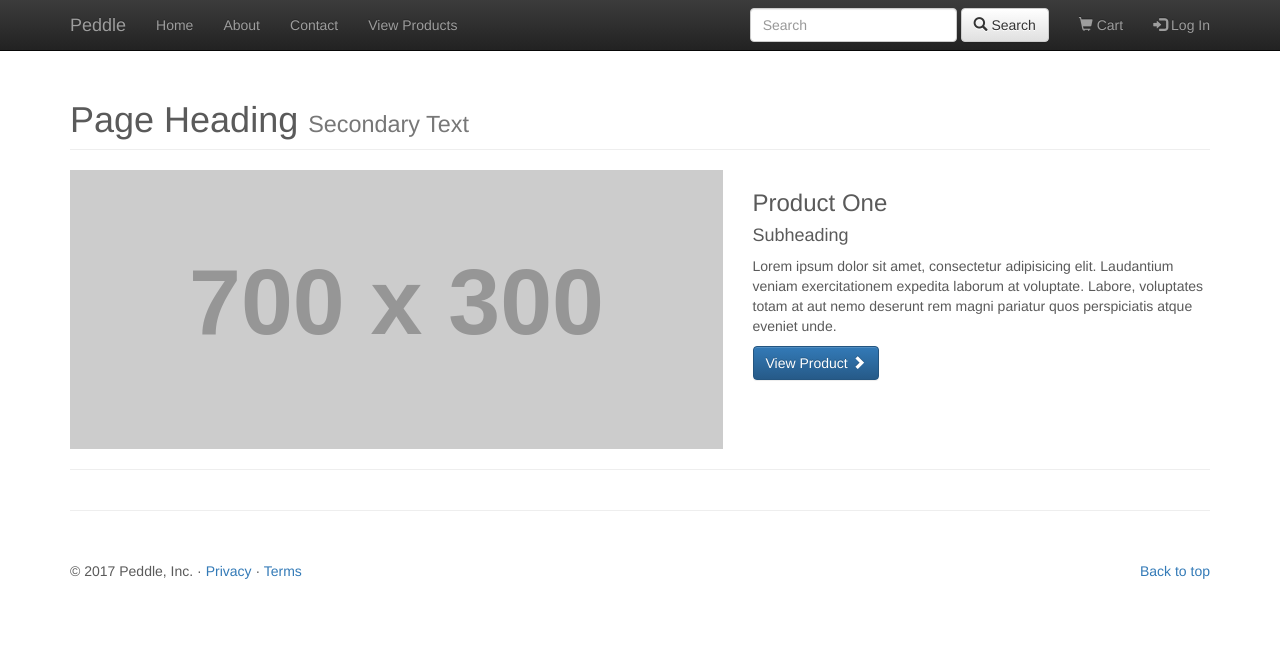
After one commit to mayankmtg/peddle, a Django app: page /home/cart/ in a window 1280 px wide. The commit adds this page. Shown: the top 670 px of the page. Run offline with Django 3.2, Linux system fonts and the light colour scheme; grey boxes labelled with a size stand in for pictures from a placeholder-image service; some libraries are stand-ins or nearby versions.

Commit message:
product details

```diff
--- a/Home/models.py
+++ b/Home/models.py
@@ -21,3 +21,5 @@ class Offer(models.Model):
 
 	def __str__(self):
 		return self.product.name
+
+#class Cart(models.Model):
--- /dev/null
+++ b/Home/static/Home/css/1-col-portfolio.css
@@ -0,0 +1,9 @@
+/*!
+ * Start Bootstrap - 1 Col Portfolio (http://startbootstrap.com/)
+ * Copyright 2013-2016 Start Bootstrap
+ * Licensed under MIT (https://github.com/BlackrockDigital/startbootstrap/blob/gh-pages/LICENSE)
+ */
+
+footer {
+    margin: 50px 0;
+}
--- /dev/null
+++ b/Home/static/Home/css/portfolio-item.css
@@ -0,0 +1,13 @@
+/*!
+ * Start Bootstrap - Portfolio Item (http://startbootstrap.com/)
+ * Copyright 2013-2016 Start Bootstrap
+ * Licensed under MIT (https://github.com/BlackrockDigital/startbootstrap/blob/gh-pages/LICENSE)
+ */
+
+.portfolio-item {
+    margin-bottom: 25px;
+}
+
+footer {
+    margin: 50px 0;
+}
--- a/Home/static/Home/css/shop-homepage.css
+++ b/Home/static/Home/css/shop-homepage.css
@@ -4,9 +4,6 @@
  * Licensed under MIT (https://github.com/BlackrockDigital/startbootstrap/blob/gh-pages/LICENSE)
  */
 
-body {
-    padding-top: 70px; /* Required padding for .navbar-fixed-top. Remove if using .navbar-static-top. Change if height of navigation changes. */
-}
 
 .slide-image {
     width: 100%;
--- a/Home/templates/Home/base.html
+++ b/Home/templates/Home/base.html
@@ -14,6 +14,10 @@
 	<!-- Bootstrap core CSS -->
     {% load staticfiles %}
     <!-- Latest compiled and minified CSS -->
+    <link href="{% static 'Home/css/carousel.css' %}" rel="stylesheet">
+    <link href="{% static 'Home/css/portfolio-item.css' %}" rel="stylesheet">
+    <link href="{% static 'Home/css/1-col-portfolio.css' %}" rel="stylesheet">
+
     <link rel="icon" href="#">
     <link rel="stylesheet" href="https://maxcdn.bootstrapcdn.com/bootstrap/3.3.7/css/bootstrap.min.css" integrity="sha384-BVYiiSIFeK1dGmJRAkycuHAHRg32OmUcww7on3RYdg4Va+PmSTsz/K68vbdEjh4u" crossorigin="anonymous">
 
@@ -23,7 +27,9 @@
     <!-- Latest compiled and minified JavaScript -->
     <script src="https://maxcdn.bootstrapcdn.com/bootstrap/3.3.7/js/bootstrap.min.js" integrity="sha384-Tc5IQib027qvyjSMfHjOMaLkfuWVxZxUPnCJA7l2mCWNIpG9mGCD8wGNIcPD7Txa" crossorigin="anonymous"></script>
 
-
+    <link href="{% static 'Home/css/carousel.css' %}" rel="stylesheet">
+    <link href="{% static 'Home/css/portfolio-item.css' %}" rel="stylesheet">
+    <link href="{% static 'Home/css/1-col-portfolio.css' %}" rel="stylesheet">
     <!-- HTML5 shim and Respond.js for IE8 support of HTML5 elements and media queries -->
     <!--[if lt IE 9]>
       <script src="https://oss.maxcdn.com/html5shiv/3.7.3/html5shiv.min.js"></script>
@@ -31,7 +37,7 @@
     <![endif]-->
 
     <!-- Custom styles for this template -->
-    <link href="{% static 'Home/css/carousel.css' %}" rel="stylesheet">
+
 </head>
 <body>
 	<nav class="navbar navbar-inverse navbar-fixed-top">
@@ -53,7 +59,7 @@
             <li class="{% block activeProduct %}{%endblock%}"><a href="{% url 'Home:product' 'all' %}">View Products</a></li>
           </ul>
           <ul class="nav navbar-nav navbar-right">
-            <li><a href="../navbar-static-top/"><span class="glyphicon glyphicon-shopping-cart"></span> Cart</a></li>
+            <li><a href="{% url 'Home:cart' %}"><span class="glyphicon glyphicon-shopping-cart {% block activeCart %}{% endblock %}"></span> Cart</a></li>
             <li><a href="./"><span class="glyphicon glyphicon-log-in"></span> Log In<span class="sr-only">(current)</span></a></li>
           </ul>
           <form class="navbar-form navbar-right" role="search" method="get" action="#">
@@ -71,8 +77,9 @@
     {% endblock %}
 
 
-	<br><br><br><br>
+
     <div class="container marketing">
+    <hr>
       <!-- FOOTER -->
       <footer>
         <p class="pull-right"><a href="#myCarousel">Back to top</a></p>
--- /dev/null
+++ b/Home/templates/Home/cart.html
@@ -0,0 +1,34 @@
+{% extends 'Home/base.html' %}
+{% load staticfiles %}
+{% block title %}title here{% endblock %}
+{% block body %}
+    <br><br><br>
+    <div class="container">
+        <div class="row">
+            <div class="col-lg-12">
+                <h1 class="page-header">Page Heading
+                    <small>Secondary Text</small>
+                </h1>
+            </div>
+        </div>
+        <!--loop starts here-->
+        <div class="row">
+            <div class="col-md-7">
+                <a href="#">
+                    <img class="img-responsive" src="http://placehold.it/700x300" alt="">
+                </a>
+            </div>
+            <div class="col-md-5">
+                <h3>Product One</h3>
+                <h4>Subheading</h4>
+                <p>Lorem ipsum dolor sit amet, consectetur adipisicing elit. Laudantium veniam exercitationem expedita laborum at voluptate. Labore, voluptates totam at aut nemo deserunt rem magni pariatur quos perspiciatis atque eveniet unde.</p>
+                <a class="btn btn-primary" href="#">View Product <span class="glyphicon glyphicon-chevron-right"></span></a>
+            </div>
+        </div>
+        <!--loop ends here-->
+
+        <hr>
+
+    </div>
+    <!-- /.container -->
+{% endblock %}
--- a/Home/templates/Home/index.html
+++ b/Home/templates/Home/index.html
@@ -36,7 +36,7 @@
       </div>
 
       <div class="item">
-        <img class="third-slide" src="{% static 'Home/images/slider3.jpg'%}" style="opacity: 0.5;" alt="Third slide">
+        <img class="third-slide" src="{% static 'Home/images/slider4.jpg'%}" style="opacity: 0.5;" alt="Third slide">
         <div class="container">
           <div class="carousel-caption">
             <h1>Browse Our Exciting Range</h1>
@@ -69,7 +69,7 @@
 
           {% for item in top_deals %}
           <div class="col-lg-3 col-md-4 col-xs-6 thumb">
-              <a class="thumbnail" href="#" style="text-decoration: none;">
+              <a class="thumbnail" href="{% url 'Home:detail' item.product.name %}" style="text-decoration: none;">
                   <img class="img-responsive" style="height: 200px;" src="{% static 'Home/images/Products' %}/{{ item.product.img }}" alt="">
                   <center>{{ item.product.name }}<br>{{ item.discount }}% OFF</center>
               </a>
--- a/Home/templates/Home/product.html
+++ b/Home/templates/Home/product.html
@@ -26,7 +26,7 @@
                             <img src="{% static 'Home/images/Products/' %}{{ prod.img }}" alt="" style="height: 150px;">
                             <div class="caption">
                                 <h4 class="pull-right">₹{{ prod.price }}</h4>
-                                <h4><a href="#">{{ prod.name }}</a>
+                                <h4><a href="{% url 'Home:detail' prod.name %}">{{ prod.name }}</a>
                                 </h4>
                                 <p>General Description</p>
                             </div>
--- a/Home/urls.py
+++ b/Home/urls.py
@@ -9,5 +9,7 @@ urlpatterns = [
     url(r'^about/$', views.about, name='about'),
     url(r'^contact/$', views.contact, name='contact'),
     url(r'^product/(?P<cat_name>\w+)/$', views.product, name='product'),
-    url(r'^cat=(?P<cat_id>[0-9]+)/$', views.detail, name='detail'),
+    url(r'^detail/([\w ]+)/$', views.detail, name='detail'),
+    url(r'^cart/$', views.cart, name='cart'),
+
 ]
--- a/Home/views.py
+++ b/Home/views.py
@@ -2,6 +2,7 @@ from django.shortcuts import render, get_object_or_404
 from django.http import HttpResponse
 from .models import Catagory, Offer, Product
 from django.shortcuts import render
+from django.db.models import Q
 import operator
 
 
@@ -18,9 +19,9 @@ def index(request):
 	return render(request, 'Home/index.html', context)
 
 
-def detail(request, cat_id):
-	catagory=get_object_or_404(Catagory, pk=cat_id)
-	return render(request, 'Home/detail.html', { 'catagory' : catagory })
+# def detail(request, cat_id):
+# 	catagory=get_object_or_404(Catagory, pk=cat_id)
+# 	return render(request, 'Home/detail.html', { 'catagory' : catagory })
 
 def about(request):
 	context={}
@@ -41,3 +42,19 @@ def product(request, cat_name):
 		'prods' : prods,
 	}
 	return render(request, 'Home/product.html', context)
+def detail(request, prod_name):
+	product=Product.objects.filter(name=prod_name)
+	cat_prod=product.values('catagory')
+	prods=Product.objects.filter(catagory__pk=cat_prod)
+	if(len(prods) >4):
+		prods=prods[:4]
+
+	context={
+		'product' : product[0],
+		'cat_prod' : cat_prod,
+		'prods' : prods,
+	}
+	return render(request, 'Home/detail.html', context)
+def cart(request):
+	context={}
+	return render(request, 'Home/cart.html', context)
```
Also changed, not shown: Home/templates/Home/detail.html (+57 -10 lines), Home/static/Home/images/Products/ref2.jpg (added), Home/static/Home/images/slider4.jpg (added), db.sqlite3, 3 other files.
